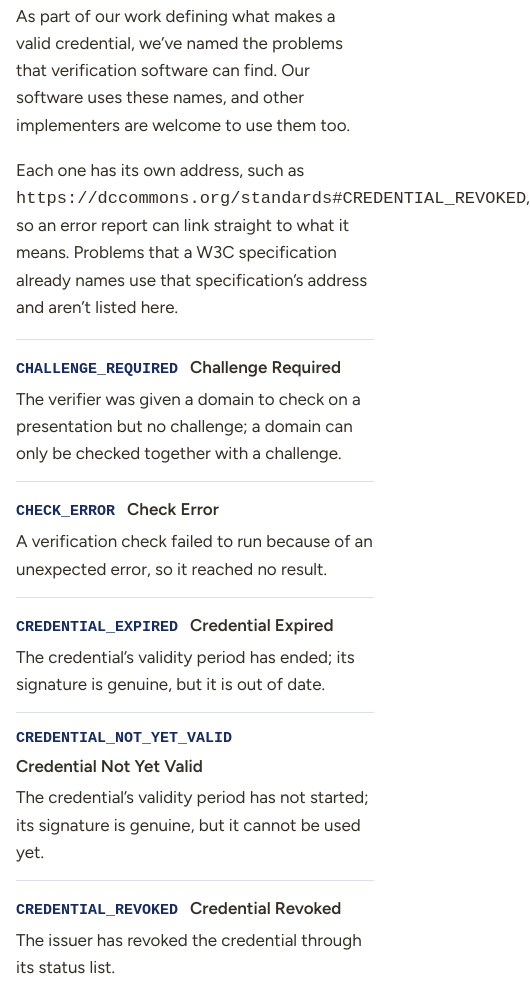
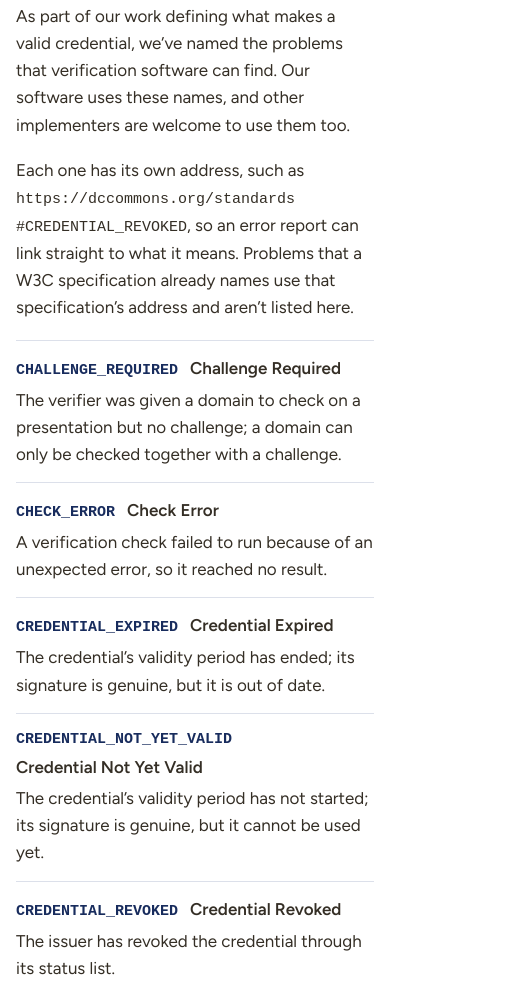
Before and after one commit to digitalcredentials/dc-commons-website, a plain HTML site: page standards.html in a window 390 px wide. Shown: the part 7192-8181 px from the top of the page, 530 px wide, since content can reach past the window. Drawn offline with Linux system fonts and the light colour scheme.

Commit message:
Wrap the example problem-type address on phones
The example https://dccommons.org/standards#CREDENTIAL_REVOKED ran past the
edge of a phone screen and made the standards page scroll sideways. It now
breaks before the "#" (and after the domain on the narrowest phones), at the
same size as the other problem codes, with a last-resort break anywhere.

Co-Authored-By: Claude Opus 5.5 <noreply@anthropic.com>

```diff
--- a/assets/css/site.css
+++ b/assets/css/site.css
@@ -317,6 +317,8 @@ table.standards{width:100%;border-collapse:collapse;font-size:.9375rem;line-heig
 .problem-types code{font-size:.9375rem;color:var(--indigo-deep);overflow-wrap:anywhere}
 .problem-types dd{margin:4px 0 0;max-width:var(--measure)}
 .problem-group{margin-top:22px;max-width:var(--measure)}
+/* an example address, sized like the problem codes; on a phone it breaks before its "#" (and after the domain if it must), never past the edge */
+code.url{font-size:.9375rem;overflow-wrap:anywhere}
 /* the entry a link pointed at */
 .standards tr:target,.problem-types div:target{background:var(--wash)}
 .problem-types div:target{padding-inline:12px;margin-inline:-12px}
--- a/standards.html
+++ b/standards.html
@@ -275,7 +275,7 @@
       <div class="sec-head"><h2>Problem types</h2></div>
       <div class="sec-body">
         <p>As part of our work defining what makes a valid credential, we&rsquo;ve named the problems that verification software can find. Our software uses these names, and other implementers are welcome to use them too.</p>
-        <p>Each one has its own address, such as <code>https://dccommons.org/standards#CREDENTIAL_REVOKED</code>, so an error report can link straight to what it means. Problems that a W3C specification already names use that specification&rsquo;s address and aren&rsquo;t listed here.</p>
+        <p>Each one has its own address, such as <code class="url">https://dccommons.org/<wbr>standards<wbr>#CREDENTIAL_REVOKED</code>, so an error report can link straight to what it means. Problems that a W3C specification already names use that specification&rsquo;s address and aren&rsquo;t listed here.</p>
         <dl class="problem-types">
           <div id="CHALLENGE_REQUIRED">
             <dt><code>CHALLENGE_REQUIRED</code> <span>Challenge Required</span></dt>
```
